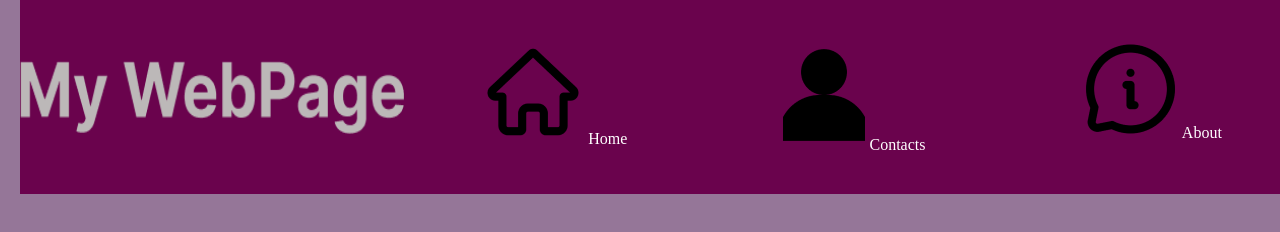
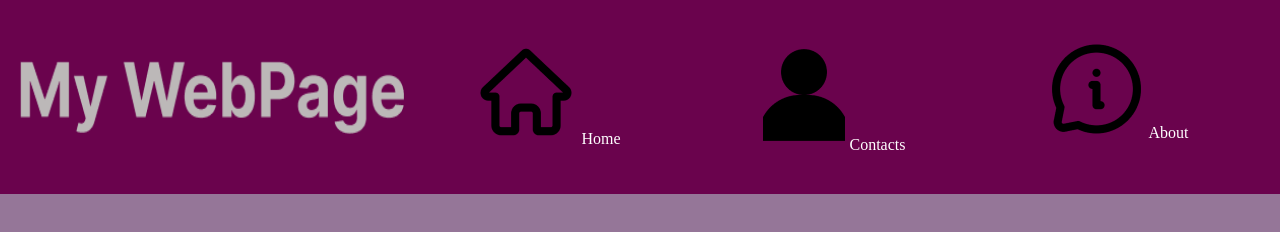
Before and after one commit to jacksonsr451/Aula-30-03-2023, a plain HTML site: page index.html in a window 1280 px wide. Drawn offline with Linux system fonts and the light colour scheme.

Commit message:
Add padding in nav

```diff
--- a/style.css
+++ b/style.css
@@ -32,8 +32,8 @@ nav {
     align-items: center;
     justify-content: space-between;
 
-    margin-left: 1.25rem;
-    margin-right: 1.25rem;
+    padding-left: 1.25rem;
+    padding-right: 1.25rem;
 }
 
 nav>.icon-navbar {
```
